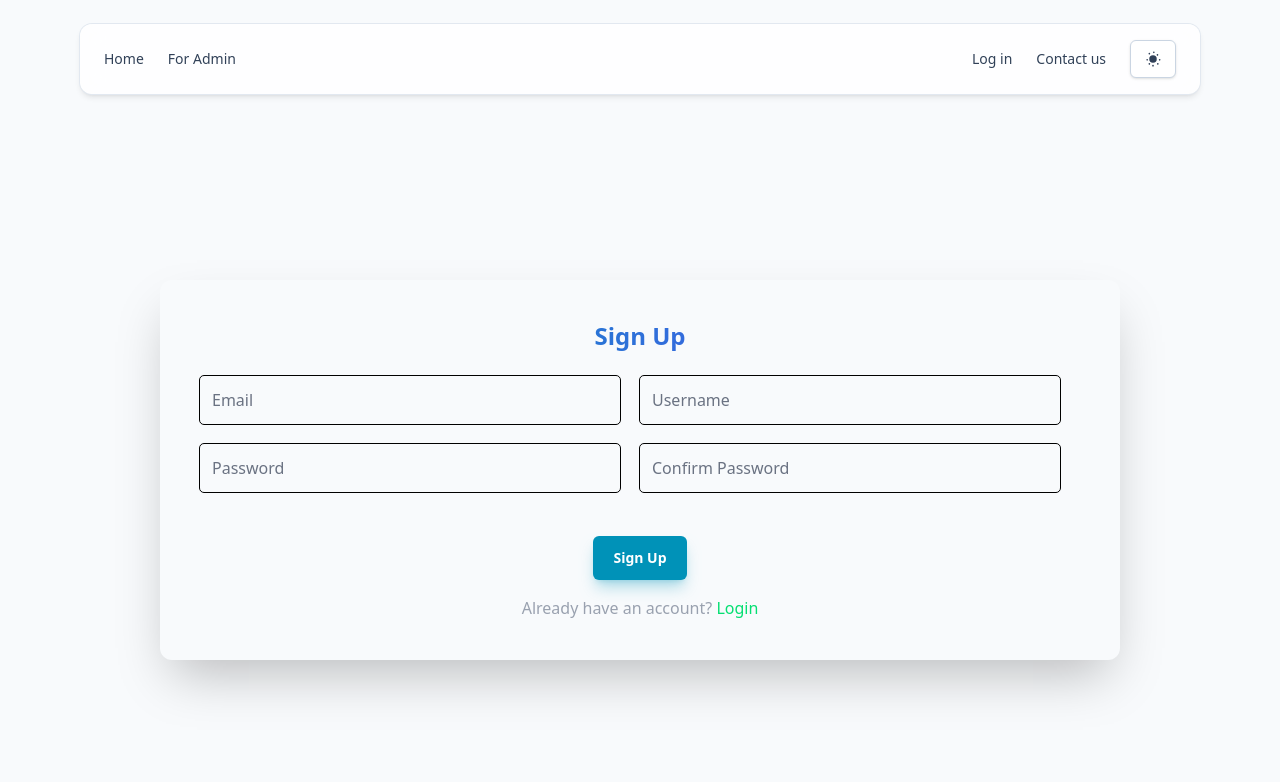
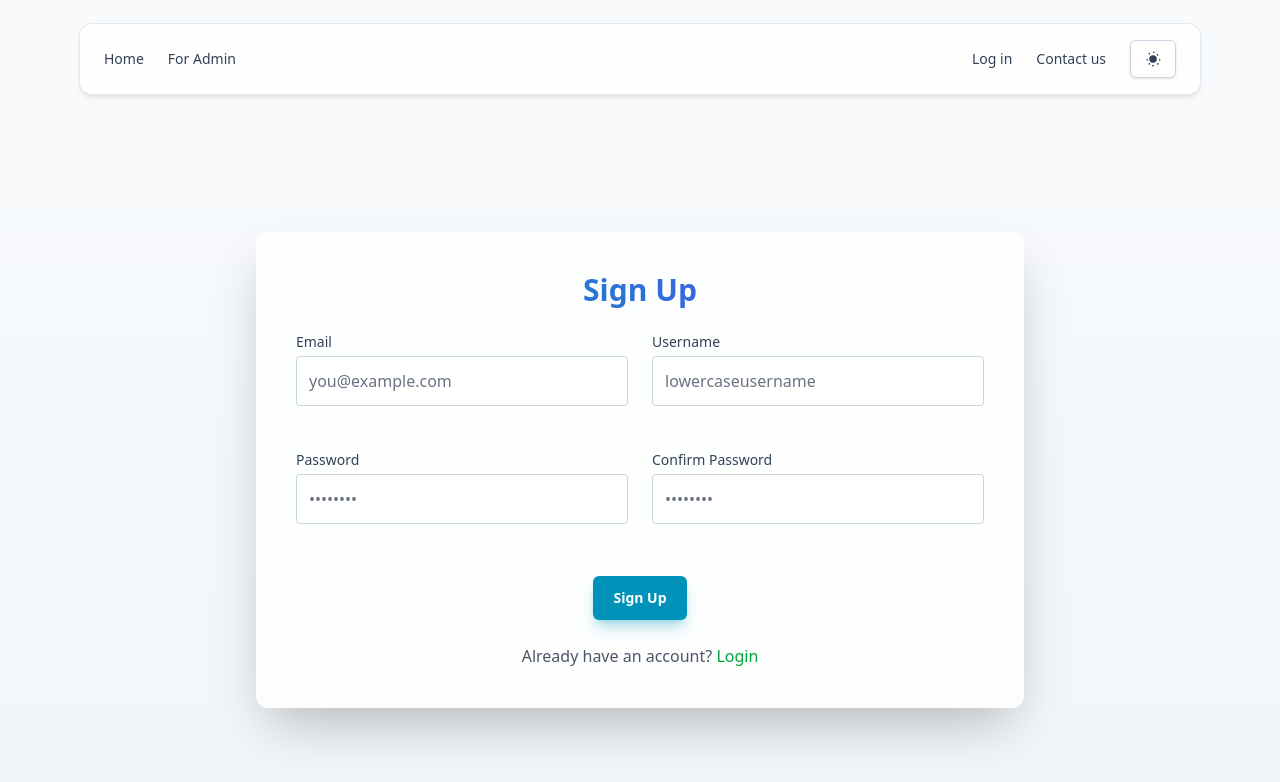
Before and after one commit to Nithinlinga/Vehicle-service-booking, a React (Vite) app: page /register in a window 1280 px wide. Shown: the top 782 px of the page. Built offline with nearby package versions, Linux system fonts and the light colour scheme; no server answers.

Commit message:
login and register validation

```diff
--- a/src/components/user/Login.jsx
+++ b/src/components/user/Login.jsx
@@ -1,58 +1,207 @@
-import React from 'react'
-import { Link, useNavigate, useSearchParams } from 'react-router-dom'
-import axios from 'axios'
-import { useFormik } from 'formik'
-import { useDispatch } from 'react-redux'
-import toast from 'react-hot-toast'
-import { login } from '../../store/authSlice'
+// src/pages/Login.jsx
+import React, { useState } from "react";
+import { Link, useNavigate, useSearchParams } from "react-router-dom";
+import axios from "axios";
+import { useFormik } from "formik";
+import { useDispatch } from "react-redux";
+import toast from "react-hot-toast";
+import { login } from "../../store/authSlice";
+
 const Login = () => {
-    const navigate=useNavigate();
-    const dispatch=useDispatch()
-    const api=import.meta.env.VITE_SERVER_URL
-    // console.log(api)
-    const [params] = useSearchParams()
-    const role = params.get('role') || "User";
-    // console.log("role",role)
+  const navigate = useNavigate();
+  const dispatch = useDispatch();
+  const api = import.meta.env.VITE_SERVER_URL;
+
+  const [params] = useSearchParams();
+  const role = params.get("role") || "User";
+
+  const [serverError, setServerError] = useState("");
+
   const formik = useFormik({
-        initialValues:{
-            email:'',
-            password:'',
-            role:role.toLowerCase()
+    initialValues: {
+      email: "",
+      password: "",
+      role: role.toLowerCase(),
+    },
+    validateOnBlur: true,
+    validateOnChange: false,
+    validate: (values) => {
+      const errors = {};
+
+      // Email
+      if (!values.email) {
+        errors.email = "Email required";
+      } else if (
+        !/^[A-Z0-9._%+-]+@[A-Z0-9.-]+\.[A-Z]{2,}$/i.test(values.email)
+      ) {
+        errors.email = "Invalid email address";
+      }
+
+      // Password (keep simple for login)
+      if (!values.password) {
+        errors.password = "Password required";
+      } else if (values.password.length < 8) {
+        errors.password = "Password must be at least 8 characters";
+      }
+
+      return errors;
     },
     onSubmit: async (values, { setSubmitting }) => {
+      setServerError("");
       try {
         const response = await axios.post(`${api}/login`, values);
-                console.log('Submission successful:', response.data);
-                dispatch(login(response.data.user))
-                localStorage.setItem('auth',JSON.stringify(response.data.user))
-                toast.success("Login success")
-                navigate("/")
+        // Update store & local storage
+        dispatch(login(response.data.user));
+        localStorage.setItem("auth", JSON.stringify(response.data.user));
+        toast.success("Login success");
+        navigate("/");
       } catch (error) {
-                console.error('Submission failed:', error);
+        console.error("Submission failed:", error);
+        const msg =
+          error?.response?.data?.message ||
+          error?.message ||
+          "Something went wrong";
+        setServerError(msg);
+        toast.error("Login failed");
       } finally {
         setSubmitting(false);
       }
-        }
-    })
+    },
+  });
+
   return (
-        <div className="flex items-center justify-center min-h-screen">
-            <div className=" text-white shadow-2xl rounded-xl p-10 w-96">
-                <h2 className="text-3xl font-bold mb-6 text-center bg-gradient-to-r from-cyan-600 to-indigo-600 bg-clip-text text-transparent dark:from-cyan-400 dark:to-indigo-400">{role} Login</h2>
+    <div className="min-h-screen flex items-center justify-center bg-gradient-to-b from-slate-50 to-slate-100 dark:from-slate-900 dark:to-slate-950 px-4">
+      <div className="w-full max-w-md rounded-xl shadow-2xl bg-white/80 dark:bg-slate-900/70 backdrop-blur p-6 sm:p-8">
+        <h2 className="text-2xl sm:text-3xl font-bold mb-6 text-center bg-gradient-to-r from-cyan-600 to-indigo-600 bg-clip-text text-transparent dark:from-cyan-400 dark:to-indigo-400">
+          {role} Login
+        </h2>
 
-                <form onSubmit={formik.handleSubmit} className="flex flex-col space-y-4">
-                    <input type="email" placeholder="Email" name='email' id='email' onChange={formik.handleChange} value={formik.values.email} className="p-3 rounded outline-1 text-black dark:text-white placeholder-gray-500 dark:outline-cyan-600 focus:outline-none focus:ring-2 focus:ring-cyan-400" /><br /><br />
-                    <input type="password" placeholder="Password" name='password' id='password' onChange={formik.handleChange} value={formik.values.password} className="p-3 rounded outline-1 text-black dark:text-white dark:outline-cyan-600 placeholder-gray-500 focus:outline-none focus:ring-2 focus:ring-cyan-400" /><br /><br />
-                    <button type="submit" disabled={formik.isSubmitting} className="inline-flex items-center justify-center rounded-md bg-cyan-600 px-5 py-3 text-sm font-semibold text-white shadow-lg shadow-cyan-600/30 transition hover:-translate-y-0.5 hover:bg-cyan-700 focus:outline-none focus:ring-2 focus:ring-cyan-400"
+        {serverError && (
+          <div
+            role="alert"
+            aria-live="polite"
+            className="mb-6 rounded-md border border-red-300 bg-red-50 px-4 py-3 text-sm text-red-700 dark:border-red-500/40 dark:bg-red-900/30 dark:text-red-200"
           >
-                        {formik.isSubmitting ? 'Submitting...' : 'Submit'}
-                    </button><br /><br />
+            {serverError}
+          </div>
+        )}
+
+        <form
+          onSubmit={formik.handleSubmit}
+          className="flex flex-col gap-5"
+          noValidate
+        >
+          {/* Email */}
+          <div className="flex flex-col">
+            <label
+              htmlFor="email"
+              className="mb-1 text-sm font-medium text-slate-700 dark:text-slate-300"
+            >
+              Email
+            </label>
+            <input
+              type="email"
+              name="email"
+              id="email"
+              placeholder="you@example.com"
+              onChange={formik.handleChange}
+              onBlur={formik.handleBlur}
+              value={formik.values.email}
+              autoComplete="email"
+              className="p-3 rounded border border-slate-300 bg-white text-black placeholder-gray-500 focus:outline-none focus:ring-2 focus:ring-cyan-600 focus:border-cyan-600 dark:border-slate-700 dark:bg-slate-800 dark:text-white"
+              aria-invalid={Boolean(formik.touched.email && formik.errors.email)}
+              aria-describedby="email-error"
+            />
+            {/* Fixed-height error container to avoid layout shift */}
+            <div id="email-error" className="h-5 mt-1">
+              {formik.touched.email && formik.errors.email && (
+                <span className="text-xs text-red-600">
+                  {formik.errors.email}
+                </span>
+              )}
+            </div>
+          </div>
+
+          {/* Password */}
+          <div className="flex flex-col">
+            <label
+              htmlFor="password"
+              className="mb-1 text-sm font-medium text-slate-700 dark:text-slate-300"
+            >
+              Password
+            </label>
+            <input
+              type="password"
+              name="password"
+              id="password"
+              placeholder="••••••••"
+              onChange={formik.handleChange}
+              onBlur={formik.handleBlur}
+              value={formik.values.password}
+              autoComplete="current-password"
+              className="p-3 rounded border border-slate-300 bg-white text-black placeholder-gray-500 focus:outline-none focus:ring-2 focus:ring-cyan-600 focus:border-cyan-600 dark:border-slate-700 dark:bg-slate-800 dark:text-white"
+              aria-invalid={Boolean(
+                formik.touched.password && formik.errors.password
+              )}
+              aria-describedby="password-error"
+            />
+            <div id="password-error" className="h-5 mt-1">
+              {formik.touched.password && formik.errors.password && (
+                <span className="text-xs text-red-600">
+                  {formik.errors.password}
+                </span>
+              )}
+            </div>
+          </div>
+
+          {/* Submit */}
+          <button
+            type="submit"
+            disabled={formik.isSubmitting}
+            className="inline-flex items-center justify-center rounded-md bg-cyan-600 px-5 py-3 text-sm font-semibold text-white shadow-lg shadow-cyan-600/30 transition hover:-translate-y-0.5 hover:bg-cyan-700 focus:outline-none focus:ring-2 focus:ring-cyan-400 disabled:opacity-60 disabled:cursor-not-allowed"
+          >
+            {formik.isSubmitting ? (
+              <span className="inline-flex items-center gap-2">
+                <svg
+                  className="animate-spin h-4 w-4 text-white"
+                  xmlns="http://www.w3.org/2000/svg"
+                  fill="none"
+                  viewBox="0 0 24 24"
+                >
+                  <circle
+                    className="opacity-25"
+                    cx="12"
+                    cy="12"
+                    r="10"
+                    stroke="currentColor"
+                    strokeWidth="4"
+                  ></circle>
+                  <path
+                    className="opacity-75"
+                    fill="currentColor"
+                    d="M4 12a8 8 0 018-8v4a4 4 0 00-4 4H4z"
+                  ></path>
+                </svg>
+                Processing…
+              </span>
+            ) : (
+              "Login"
+            )}
+          </button>
         </form>
-                <p className="mt-6 text-center text-gray-400"> Don't have an account?{" "}
-                    <Link to={`/register?role=${role}`} className="text-green-400 hover:underline">Sign Up</Link>
+
+        <p className="mt-6 text-center text-gray-600 dark:text-gray-400">
+          Don’t have an account?{" "}
+          <Link
+            to={`/register?role=${role}`}
+            className="text-green-600 hover:underline dark:text-green-400"
+          >
+            Sign Up
+          </Link>
         </p>
       </div>
     </div>
-    )
-}
+  );
+};
 
-export default Login
+export default Login;
--- a/src/components/user/Register.jsx
+++ b/src/components/user/Register.jsx
@@ -1,145 +1,288 @@
+import React, { useState } from "react";
 import axios from "axios";
 import { useFormik } from "formik";
-import React from "react";
 import toast from "react-hot-toast";
 import { useDispatch } from "react-redux";
 import { Link, useNavigate, useSearchParams } from "react-router-dom";
 
-
 const Register = () => {
   const navigate = useNavigate();
-    const dispatch = useDispatch()
-    const api = import.meta.env.VITE_SERVER_URL
-    // console.log(api)
-    const [params] = useSearchParams()
-    const role = params.get('role') || "User";
-    // const isMechanic=role==="Mechanic";
+  const dispatch = useDispatch();
+  const api = import.meta.env.VITE_SERVER_URL;
+
+  const [params] = useSearchParams();
+  const role = params.get("role") || "User";
+
+  const [serverError, setServerError] = useState("");
 
   const formik = useFormik({
-        initialValues:{
-            email:'',
-            username:'',
-            password:'',
-            confirmPassword:'',
-            role:role.toLowerCase()
+    initialValues: {
+      email: "",
+      username: "",
+      password: "",
+      confirmPassword: "",
+      role: role.toLowerCase(),
+    },
+    // Validate on blur
+    validateOnBlur: true,
+    validateOnChange: false,
+    validate: (values) => {
+      const errors = {};
+
+      // Email
+      if (!values.email) {
+        errors.email = "Email required";
+      } else if (
+        !/^[A-Z0-9._%+-]+@[A-Z0-9.-]+\.[A-Z]{2,}$/i.test(values.email)
+      ) {
+        errors.email = "Invalid email address";
+      }
+
+      // Username
+      if (!values.username) {
+        errors.username = "Username required";
+      } else if (["admin", "null", "god"].includes(values.username)) {
+        errors.username = "Nice try";
+      } else if (!/^[a-z]+$/.test(values.username)) {
+        errors.username = "Must contain only lowercase letters";
+      } else if (values.username.length < 8) {
+        errors.username = "Must be at least 8 characters long";
+      } else if (values.username.length > 50) {
+        errors.username = "Cannot be more than 50 characters";
+      }
+
+      // Password
+      if (!values.password) {
+        errors.password = "Password required";
+      } else if (values.password.length < 8) {
+        errors.password = "Password must be at least 8 characters";
+      }
+
+      // Confirm Password
+      if (!values.confirmPassword) {
+        errors.confirmPassword = "Please confirm your password";
+      } else if (values.password !== values.confirmPassword) {
+        errors.confirmPassword = "Passwords do not match";
+      }
+
+      return errors;
     },
     onSubmit: async (values, { setSubmitting }) => {
+      setServerError("");
       try {
         const response = await axios.post(`${api}/register`, values);
-                console.log('Submission successful:', response.data);
-                toast.success("Success")
-                navigate("/")
+        toast.success("Registration successful");
+        navigate("/");
       } catch (error) {
-                console.error('Submission failed:', error);
+        console.error("Submission failed:", error);
+        const msg =
+          error?.response?.data?.message ||
+          error?.message ||
+          "Something went wrong";
+        setServerError(msg);
+        toast.error("Registration failed");
       } finally {
         setSubmitting(false);
       }
     },
-        validateOnBlur:false,
-        validateOnChange:false,
-        validate: values=>{
-            const errors={}
-            if(!values.email){
-                errors.email="Email required"
-            }
-            else if (!/^[A-Z0-9._%+-]+@[A-Z0-9.-]+\.[A-Z]{2,4}$/i.test(values.email)){
-                errors.email = 'Invalid email address';
-            }
-            if(!values.username){
-                errors.username="Username required"
-            }
-            else if (['admin', 'null', 'god'].includes(values.username)) {
-                errors.username = 'Nice try';
-            }
-            else if(!/^[a-z]+$/.test(values.username)){
-                errors.username="Must contain only lowercase letters"
+  });
 
-            }
-            else if(!/^.{8,}$/.test(values.username)){
-                errors.username="Must be at least 8 characters long"
-            }
-            else if(!/^.{0,50}$/.test(values.username)){
-                errors.username="Cannot be more than 50 characters"
+  return (
+    <div className="min-h-screen flex items-center justify-center bg-gradient-to-b from-slate-50 to-slate-100 dark:from-slate-900 dark:to-slate-950 px-4">
+      <div className="w-full max-w-3xl rounded-xl shadow-2xl bg-white/80 dark:bg-slate-900/70 backdrop-blur p-6 sm:p-8 md:p-10">
+        <h2 className="text-2xl sm:text-3xl font-bold mb-6 text-center bg-gradient-to-r from-cyan-600 to-indigo-600 bg-clip-text text-transparent dark:from-cyan-400 dark:to-indigo-400">
+          Sign Up
+        </h2>
 
-            }
-            return errors;
-        }
-    })
-    return (
-        <div className="flex dark:to-slate-900 flex-col items-center justify-center min-h-screen ">
-            <div className=" text-white shadow-2xl rounded-xl p-10 w-3/4">
-                <h2 className="text-2xl  font-bold mb-6 text-center bg-gradient-to-r from-cyan-600 to-indigo-600 bg-clip-text text-transparent dark:from-cyan-400 dark:to-indigo-400">Sign Up</h2>
+        {serverError && (
+          <div
+            role="alert"
+            className="mb-6 rounded-md border border-red-300 bg-red-50 px-4 py-3 text-sm text-red-700 dark:border-red-500/40 dark:bg-red-900/30 dark:text-red-200"
+          >
+            {serverError}
+          </div>
+        )}
 
-                <form onSubmit={formik.handleSubmit} className="grid grid-cols-2 space-y-5 space-x-5">
-                    <div className="grid">
-
+        <form
+          onSubmit={formik.handleSubmit}
+          className="grid grid-cols-1 md:grid-cols-2 gap-x-6 gap-y-5"
+          noValidate
+        >
+          {/* Email */}
+          <div className="flex flex-col">
+            <label
+              htmlFor="email"
+              className="mb-1 text-sm font-medium text-slate-700 dark:text-slate-300"
+            >
+              Email
+            </label>
             <input
               type="email"
               name="email"
               id="email"
-                        placeholder="Email"
+              placeholder="you@example.com"
               onChange={formik.handleChange}
+              onBlur={formik.handleBlur}
               value={formik.values.email}
-                        className="p-3 rounded outline-1 text-black
-                        placeholder-gray-500 focus:outline-none focus:ring-2
-                        focus:ring-cyan-600 dark:outline-cyan-600 dark:text-white"  />
-                        {formik.errors.email && <span className=" text-red-600">{formik.errors.email}</span>}
+              autoComplete="email"
+              className="p-3 rounded border border-slate-300 bg-white text-black placeholder-gray-500 focus:outline-none focus:ring-2 focus:ring-cyan-600 focus:border-cyan-600 dark:border-slate-700 dark:bg-slate-800 dark:text-white"
+              aria-invalid={Boolean(formik.touched.email && formik.errors.email)}
+              aria-describedby="email-error"
+            />
+            {/* Keep a fixed height so layout doesn't jump */}
+            <div id="email-error" className="h-5 mt-1">
+              {formik.touched.email && formik.errors.email && (
+                <span className="text-xs text-red-600">
+                  {formik.errors.email}
+                </span>
+              )}
             </div>
-                        <div className="grid">
+          </div>
 
+          {/* Username */}
+          <div className="flex flex-col">
+            <label
+              htmlFor="username"
+              className="mb-1 text-sm font-medium text-slate-700 dark:text-slate-300"
+            >
+              Username
+            </label>
             <input
               type="text"
-                        placeholder="Username"
               name="username"
               id="username"
+              placeholder="lowercaseusername"
               onChange={formik.handleChange}
+              onBlur={formik.handleBlur}
               value={formik.values.username}
-                        className="p-3 rounded outline-1 text-black placeholder-gray-500
-                        focus:outline-none focus:ring-2 focus:ring-cyan-600 dark:outline-cyan-600 dark:text-white" />
-                        {formik.errors.username && <span className=" text-red-600">{formik.errors.username}</span>}
+              autoComplete="username"
+              className="p-3 rounded border border-slate-300 bg-white text-black placeholder-gray-500 focus:outline-none focus:ring-2 focus:ring-cyan-600 focus:border-cyan-600 dark:border-slate-700 dark:bg-slate-800 dark:text-white"
+              aria-invalid={Boolean(
+                formik.touched.username && formik.errors.username
+              )}
+              aria-describedby="username-error"
+            />
+            <div id="username-error" className="h-5 mt-1">
+              {formik.touched.username && formik.errors.username && (
+                <span className="text-xs text-red-600">
+                  {formik.errors.username}
+                </span>
+              )}
             </div>
+          </div>
+
+          {/* Password */}
+          <div className="flex flex-col">
+            <label
+              htmlFor="password"
+              className="mb-1 text-sm font-medium text-slate-700 dark:text-slate-300"
+            >
+              Password
+            </label>
             <input
               type="password"
-                        placeholder="Password"
               name="password"
               id="password"
+              placeholder="••••••••"
               onChange={formik.handleChange}
+              onBlur={formik.handleBlur}
               value={formik.values.password}
-                        className="p-3 rounded outline-1 text-black
-                        placeholder-gray-500 focus:outline-none
-                        focus:ring-2 focus:ring-cyan-600 dark:outline-cyan-600 dark:text-white" />
+              autoComplete="new-password"
+              className="p-3 rounded border border-slate-300 bg-white text-black placeholder-gray-500 focus:outline-none focus:ring-2 focus:ring-cyan-600 focus:border-cyan-600 dark:border-slate-700 dark:bg-slate-800 dark:text-white"
+              aria-invalid={Boolean(
+                formik.touched.password && formik.errors.password
+              )}
+              aria-describedby="password-error"
+            />
+            <div id="password-error" className="h-5 mt-1">
+              {formik.touched.password && formik.errors.password && (
+                <span className="text-xs text-red-600">
+                  {formik.errors.password}
+                </span>
+              )}
+            </div>
+          </div>
+
+          {/* Confirm Password */}
+          <div className="flex flex-col">
+            <label
+              htmlFor="confirmPassword"
+              className="mb-1 text-sm font-medium text-slate-700 dark:text-slate-300"
+            >
+              Confirm Password
+            </label>
             <input
               type="password"
               name="confirmPassword"
               id="confirmPassword"
-                        placeholder="Confirm Password"
+              placeholder="••••••••"
               onChange={formik.handleChange}
+              onBlur={formik.handleBlur}
               value={formik.values.confirmPassword}
-                        className="p-3 rounded outline-1 text-black
-                        placeholder-gray-500 focus:outline-none
-                        focus:ring-2 focus:ring-cyan-600 dark:outline-cyan-600 dark:text-white" />
+              autoComplete="new-password"
+              className="p-3 rounded border border-slate-300 bg-white text-black placeholder-gray-500 focus:outline-none focus:ring-2 focus:ring-cyan-600 focus:border-cyan-600 dark:border-slate-700 dark:bg-slate-800 dark:text-white"
+              aria-invalid={Boolean(
+                formik.touched.confirmPassword &&
+                  formik.errors.confirmPassword
+              )}
+              aria-describedby="confirmPassword-error"
+            />
+            <div id="confirmPassword-error" className="h-5 mt-1">
+              {formik.touched.confirmPassword &&
+                formik.errors.confirmPassword && (
+                  <span className="text-xs text-red-600">
+                    {formik.errors.confirmPassword}
+                  </span>
+                )}
+            </div>
+          </div>
 
-
-                    {/* {isMechanic && <select
-                        className="p-3 rounded outline-1 text-black
-                        placeholder-gray-500 focus:outline-none
-                        focus:ring-2 focus:ring-cyan-600"
-                        name="expertise" id="expertise">
-                        <option value="Engine-Expert">Engine Expert</option>
-                        <option value="Brake-Expert">Brake-Expert</option>
-                        <option value="ABS-Expert">ABS Expert</option>
-                    </select> } */}
-                    <br />
-                    <div className="w-full flex justify-center col-span-2">
-                    <button type="submit" disabled={formik.isSubmitting} className="inline-flex items-center justify-center rounded-md bg-cyan-600 px-5 py-3 text-sm font-semibold text-white shadow-lg shadow-cyan-600/30 transition hover:-translate-y-0.5 hover:bg-cyan-700 focus:outline-none focus:ring-2 focus:ring-cyan-400"
+          {/* Submit */}
+          <div className="w-full flex justify-center md:col-span-2 pt-2">
+            <button
+              type="submit"
+              disabled={formik.isSubmitting}
+              className="inline-flex items-center justify-center rounded-md bg-cyan-600 px-5 py-3 text-sm font-semibold text-white shadow-lg shadow-cyan-600/30 transition hover:-translate-y-0.5 hover:bg-cyan-700 focus:outline-none focus:ring-2 focus:ring-cyan-400 disabled:opacity-60 disabled:cursor-not-allowed"
             >
-                        Sign Up
+              {formik.isSubmitting ? (
+                <span className="inline-flex items-center gap-2">
+                  <svg
+                    className="animate-spin h-4 w-4 text-white"
+                    xmlns="http://www.w3.org/2000/svg"
+                    fill="none"
+                    viewBox="0 0 24 24"
+                  >
+                    <circle
+                      className="opacity-25"
+                      cx="12"
+                      cy="12"
+                      r="10"
+                      stroke="currentColor"
+                      strokeWidth="4"
+                    ></circle>
+                    <path
+                      className="opacity-75"
+                      fill="currentColor"
+                      d="M4 12a8 8 0 018-8v4a4 4 0 00-4 4H4z"
+                    ></path>
+                  </svg>
+                  Processing…
+                </span>
+              ) : (
+                "Sign Up"
+              )}
             </button>
           </div>
         </form>
 
-                <p className="mt-4 text-center text-gray-400">Already have an account?{" "}
-                    <Link to={`/login?role=${role}`} className="text-green-400 hover:underline">Login</Link>
+        <p className="mt-6 text-center text-gray-600 dark:text-gray-400">
+          Already have an account?{" "}
+          <Link
+            to={`/login?role=${role}`}
+            className="text-green-600 hover:underline dark:text-green-400"
+          >
+            Login
+          </Link>
         </p>
       </div>
     </div>
```
Lines whose indentation alone changed are shown as unchanged.
